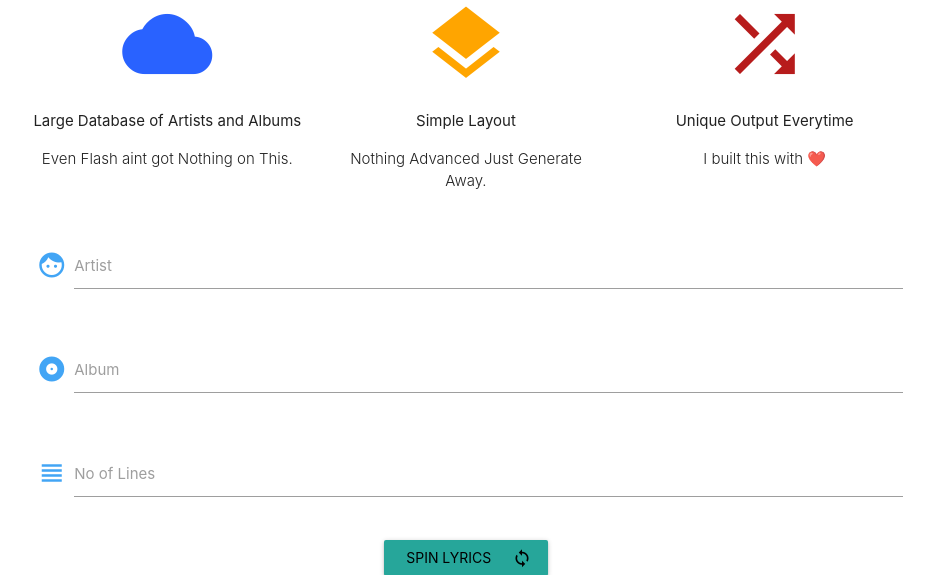
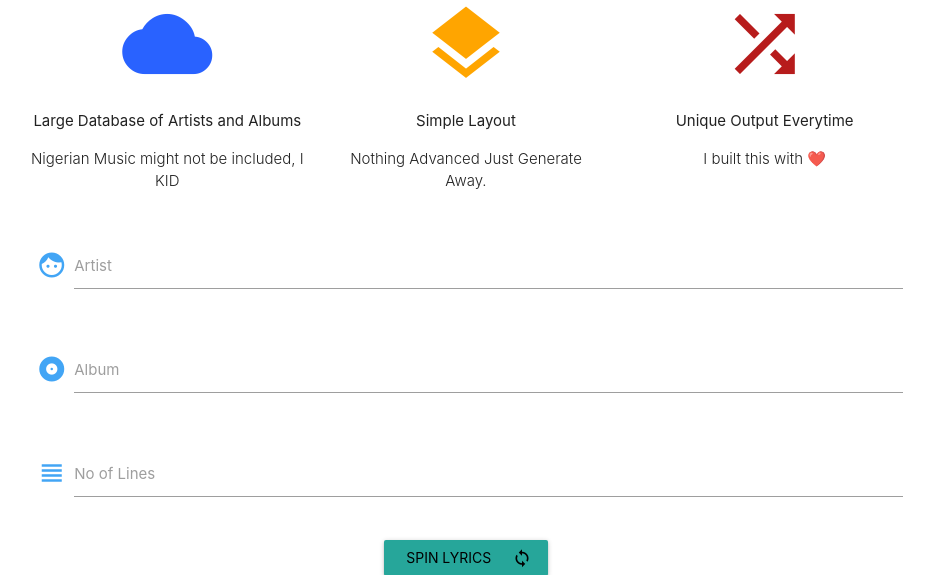
Before and after one commit to Andyphied/LAzy-Lyricist, a Flask app: page / in a window 1280 px wide. Shown: the part 271-846 px from the top of the page, without its empty margins (174-1108 px from the left). Run offline with Flask 2, Linux system fonts and the light colour scheme; some libraries are stand-ins or nearby versions.

Commit message:
Ready To Deploy

```diff
--- a/Lyrics_spin/templates/index.html
+++ b/Lyrics_spin/templates/index.html
@@ -46,7 +46,7 @@
                 <div class="center">
                     <i class="large material-icons" style="color: #2962ff">cloud</i>
                     <p>Large Database of Artists and Albums</p>
-                    <p class="light center">Even Flash aint got Nothing on This.</p>
+                    <p class="light center">Nigerian Music might not be included, I KID</p>
                 </div>
             </div>
 
```
